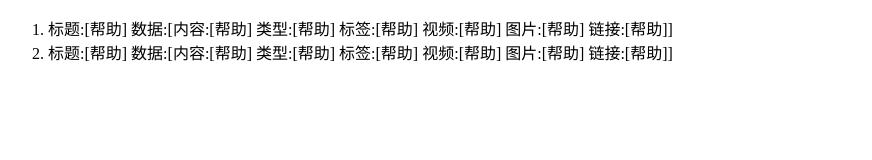
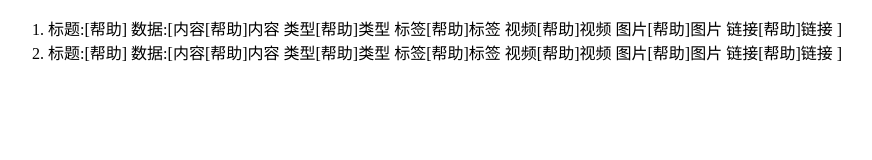
Before and after one commit to softpomelo/softpomelo.github.io, a plain HTML site: page index.html in a window 1280 px wide. Shown: the whole page, without its empty margins (0-872 px from the left). Drawn offline with Linux system fonts and the light colour scheme.

Commit message:
Update index.html

```diff
--- a/index.html
+++ b/index.html
@@ -3,8 +3,8 @@
 <body>
 
 <ol>
-   <li>标题:[帮助] 数据:[内容:[帮助] 类型:[帮助] 标签:[帮助] 视频:[帮助] 图片:[帮助] 链接:[帮助]]</li>
-   <li>标题:[帮助] 数据:[内容:[帮助] 类型:[帮助] 标签:[帮助] 视频:[帮助] 图片:[帮助] 链接:[帮助]]</li>
+   <li>标题:[帮助] 数据:[内容[帮助]内容 类型[帮助]类型 标签[帮助]标签 视频[帮助]视频 图片[帮助]图片 链接[帮助]链接 ]</li>
+   <li>标题:[帮助] 数据:[内容[帮助]内容 类型[帮助]类型 标签[帮助]标签 视频[帮助]视频 图片[帮助]图片 链接[帮助]链接 ]</li>
 </ol>
 
 </body>
```
